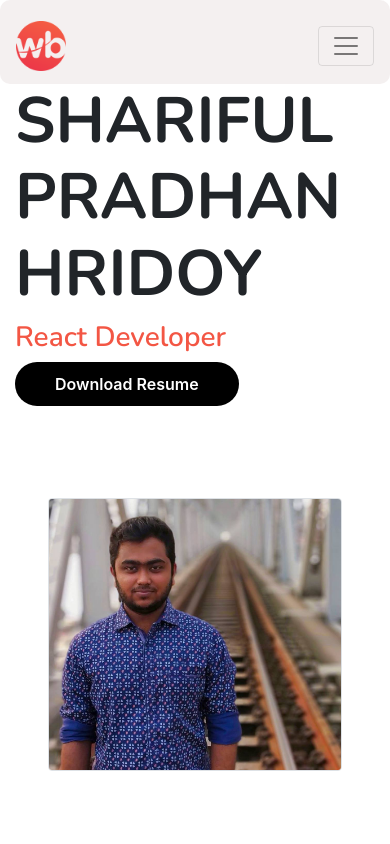
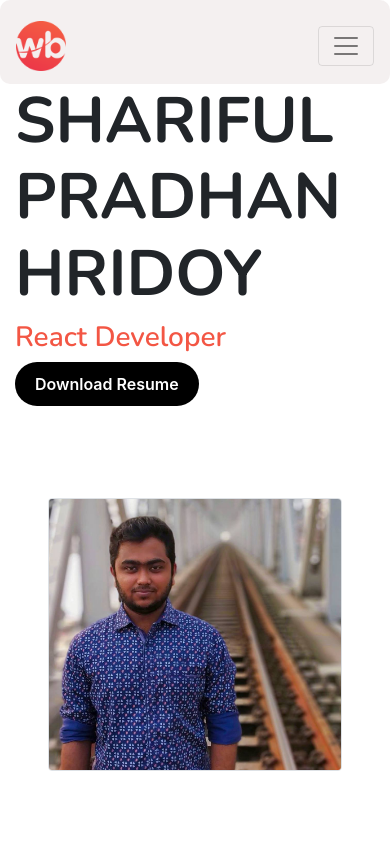
Before and after one commit to SharifulPradhan/my-portfolio, a React (Create React App) app: page / in a window 390 px wide. Shown: the top 844 px of the page. Built offline with nearby package versions, Linux system fonts and the light colour scheme.

Commit message:
mobile responsive updated

```diff
--- a/src/App.css
+++ b/src/App.css
@@ -28,3 +28,9 @@ p, figcaption{
   background-color: #fff;
   border: 1px solid black;
 }
+
+@media (max-width: 476px) {
+  .button-style {
+    padding: 10px 20px;
+  }
+}
```
